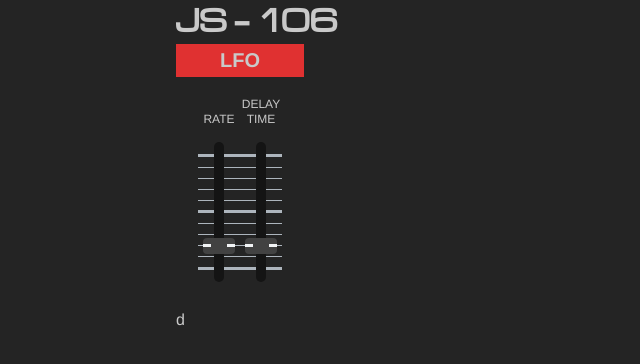
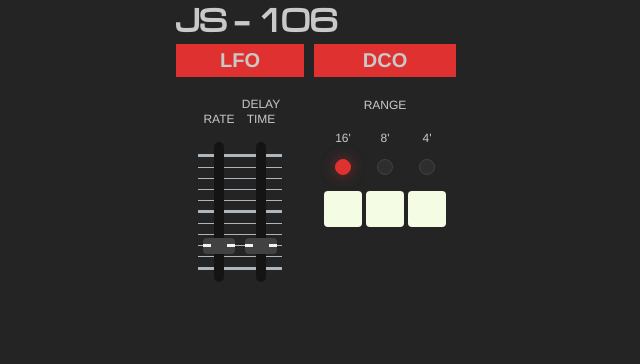
Before and after one commit to HodeonArtz/js-106, a React (Vite) app: page / in a window 1280 px wide. Shown: the top 364 px of the page, without its empty margins (0-640 px from the left). Built offline with nearby package versions, Linux system fonts and the light colour scheme.

Commit message:
feat: create juno buttons

```diff
--- a/src/components/gen/JunoButton.tsx
+++ b/src/components/gen/JunoButton.tsx
@@ -6,12 +6,12 @@
   orange: '#ffbe0d',
 };
 
-interface Props extends PolymorphicComponentProps<'button', ButtonProps> {
+interface Props extends PolymorphicComponentProps<'div', ButtonProps> {
   junoColor?: keyof typeof buttonColors;
 }
 
 const JunoButton: React.FC<Props> = ({ junoColor = 'default', ...props }) => {
-  return <Button {...props} color={buttonColors[junoColor]} />;
+  return <Button component="div" {...props} color={buttonColors[junoColor]} />;
 };
 
 export default JunoButton;
--- /dev/null
+++ b/src/components/gen/JunoButtonRadio.tsx
@@ -0,0 +1,31 @@
+import { Box, Radio, Stack, Text } from '@mantine/core';
+import JunoButton from './JunoButton';
+
+interface Props {
+  label?: string;
+  value: string | number | readonly string[] | undefined;
+  isChecked?: boolean;
+}
+
+const JunoButtonRadio = ({ label, value, isChecked = false }: Props) => {
+  return (
+    <Radio.Card h="100%" w="fit-content" bd={0} value={`${value}`}>
+      <Stack align="center" h="100%" justify="center" gap="sm">
+        <Text size="xs">{label}</Text>
+        <Stack align="center" justify="center">
+          <Box pos="relative">
+            <Radio.Indicator
+              size="xs"
+              color="red"
+              iconColor="red"
+              className={`${isChecked && 'drop-shadow-[0_0px_7px_rgba(224,49,49,0.5)]'}`}
+            />
+          </Box>
+          <JunoButton />
+        </Stack>
+      </Stack>
+    </Radio.Card>
+  );
+};
+
+export default JunoButtonRadio;
--- a/src/components/layout/Panel.tsx
+++ b/src/components/layout/Panel.tsx
@@ -1,13 +1,16 @@
 import { Grid } from '@mantine/core';
+import DCOModule from './synth-mode-and-patches/DCOModule';
 import LFOModule from './synth-mode-and-patches/LFOModule';
 
 const Panel = () => {
   return (
-    <Grid style={{ backgroundColor: 'var(--mantine-color-dark-7)' }}>
+    <Grid gutter="xs" style={{ backgroundColor: 'var(--mantine-color-dark-7)' }}>
       <Grid.Col span="content">
         <LFOModule />
       </Grid.Col>
-      <Grid.Col>d</Grid.Col>
+      <Grid.Col span="content">
+        <DCOModule />
+      </Grid.Col>
     </Grid>
   );
 };
--- /dev/null
+++ b/src/components/layout/gen/JunoButtonRadioGroup.tsx
@@ -0,0 +1,48 @@
+import { useState } from 'react';
+import { Group, Radio, Stack, Text } from '@mantine/core';
+import JunoButtonRadio from '@/components/gen/JunoButtonRadio';
+
+export type RadioController = {
+  label: string;
+  value: string | number | undefined;
+};
+
+interface Props<T extends readonly RadioController[]> {
+  controllers: T;
+  groupLabel?: string;
+  defaultValue: T[number]['value'];
+}
+
+const JunoButtonRadioGroup = <T extends readonly RadioController[]>({
+  controllers,
+  groupLabel,
+  defaultValue,
+}: Props<T>) => {
+  const [value, setValue] = useState(defaultValue);
+  return (
+    <Stack align="center">
+      <Text size="xs">{groupLabel?.toUpperCase()}</Text>
+      <Radio.Group
+        h="100%"
+        name="favoriteFramework"
+        defaultValue={`${defaultValue}`}
+        value={`${value}`}
+        onChange={setValue}
+      >
+        <Group h="100%" gap={4}>
+          {controllers.map((controller) => {
+            return (
+              <JunoButtonRadio
+                key={controller.value}
+                {...controller}
+                isChecked={value?.toString() === controller.value?.toString()}
+              />
+            );
+          })}
+        </Group>
+      </Radio.Group>
+    </Stack>
+  );
+};
+
+export default JunoButtonRadioGroup;
--- a/src/components/layout/gen/ModuleBox.tsx
+++ b/src/components/layout/gen/ModuleBox.tsx
@@ -14,7 +14,7 @@
           {title}
         </Text>
       </Stack>
-      <Stack align="center" p="xs">
+      <Stack align="center" p="xs" h={205}>
         {children}
       </Stack>
     </Stack>
--- /dev/null
+++ b/src/components/layout/synth-mode-and-patches/DCOModule.tsx
@@ -0,0 +1,22 @@
+import JunoButtonRadioGroup from '../gen/JunoButtonRadioGroup';
+import ModuleBox from '../gen/ModuleBox';
+
+const DCOModule = () => {
+  return (
+    <ModuleBox title="DCO">
+      <JunoButtonRadioGroup
+        groupLabel="range"
+        controllers={
+          [
+            { label: "16'", value: 16 },
+            { label: "8'", value: 8 },
+            { label: "4'", value: 4 },
+          ] as const
+        }
+        defaultValue={16}
+      />
+    </ModuleBox>
+  );
+};
+
+export default DCOModule;
```
